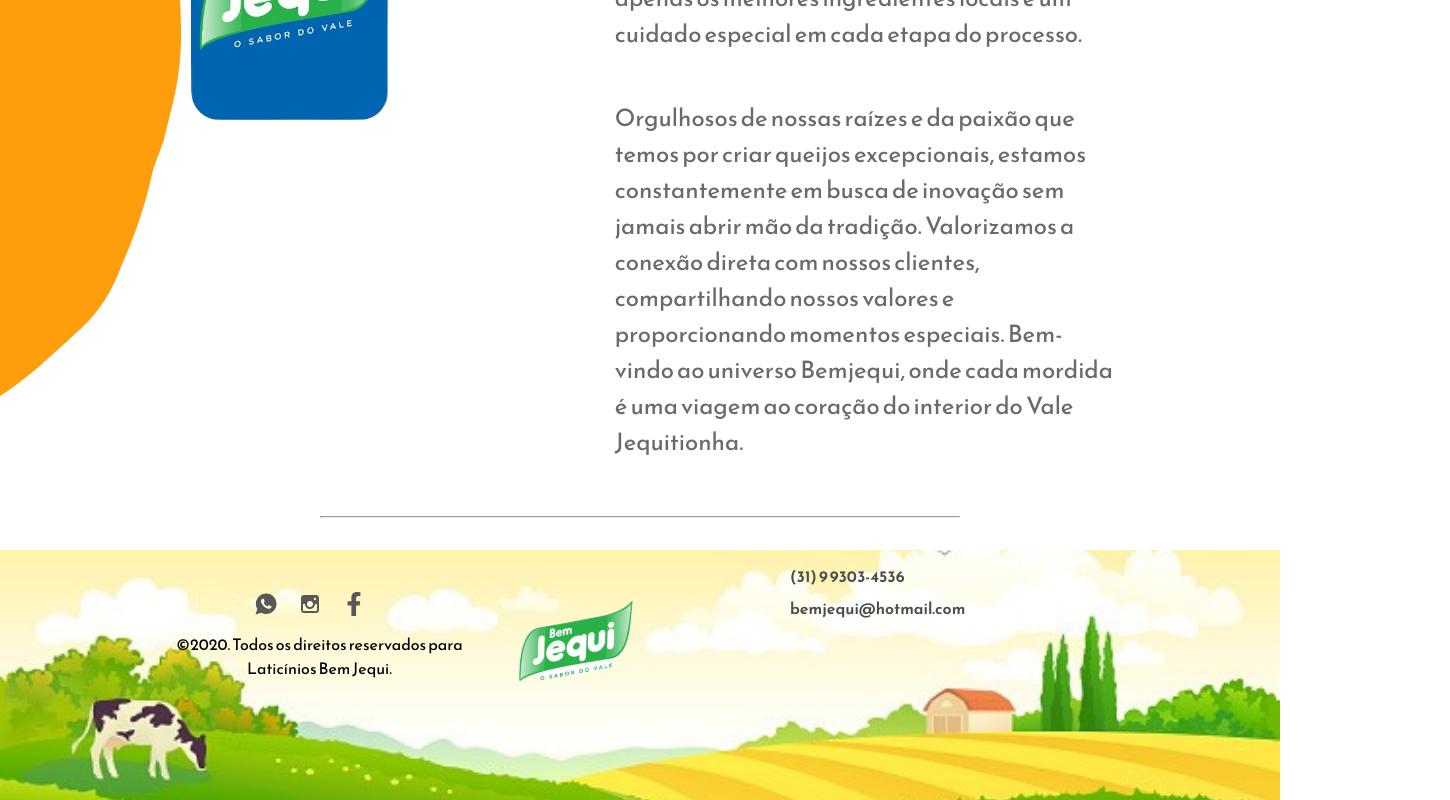
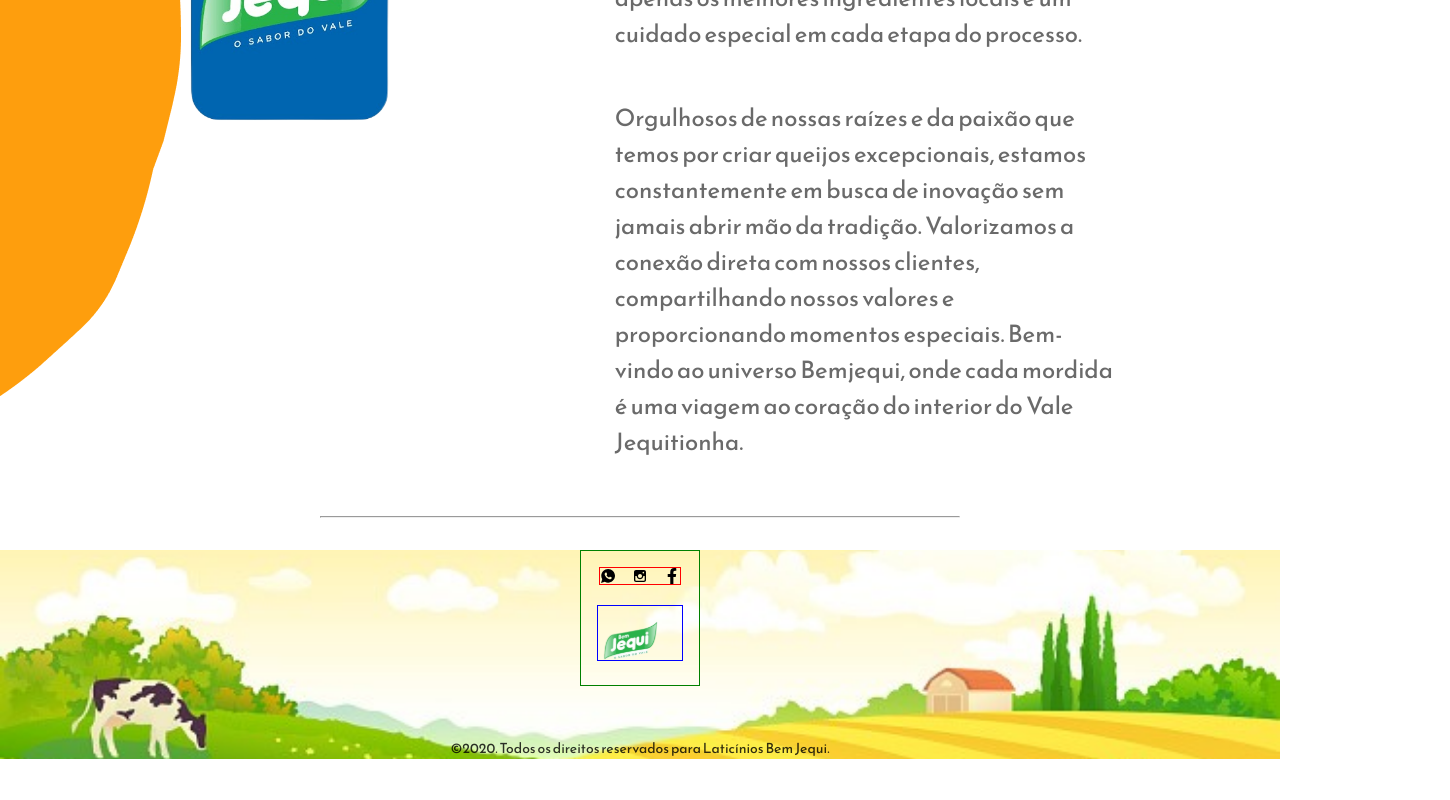
Before and after one commit to ChristieCardoso/landing-page-bemjequi, a React (Create React App) app: page / in a window 1280 px wide. Shown: the part 1651-2451 px from the top of the page, 1450 px wide, since content can reach past the window. After the commit the page ends 2410 px from the top, so only its background shows below. Built offline with nearby package versions, Linux system fonts and the light colour scheme.

Commit message:
removing contact footer

```diff
--- a/src/App.css
+++ b/src/App.css
@@ -7,7 +7,6 @@
 
 img {
   max-width: 100%;
-  height: auto;
 }
 
 hr {
@@ -22,11 +21,14 @@ nav {
   min-height: 90px;
 }
 
-#footer {
+footer {
   background: url(./assets/footer-banner.jpg) no-repeat center/cover;
-  margin: auto;
-  height: 250px;
+  font-size: 16px;
+  display: flex;
+  flex-direction: column;
   width: 100%;
+
+
 }
 
 .App {
@@ -70,7 +72,7 @@ nav {
 .home-bannerImage-container {
   position: absolute;
   top: -124px;
-  right: -170px;
+  right: -10px;
   z-index: -2;
   max-width: 700px;
 }
@@ -132,59 +134,43 @@ nav {
 
 /* Footer */
 
-.footer-wrapper {
+.footer-sections {
   display: flex;
   justify-content: space-evenly;
-  height: 100%;
-  padding: 10px;
-
+  flex-decoration: row;
+  flex-wrap: wrap;
+  gap: 20px;
+  margin: 0px auto;
+  padding: 16px;
+  max-width: 120px;
+  border: 1px solid green;
 }
 
-.footer-section-one {
-  width: 319px;
-  display: block;
-  margin-left: 150px;
-  text-align: center;
+.footer-logo {
+  display: flex;
+  align-items: center;
+  margin: auto;
+  margin-bottom: 8px;
+  border: 1px solid blue;
 }
 
-.footer-logo-container {
-  width: 270px;
-  margin: 1px auto;
-  padding: 5px;
-
+.footer-social-links {
+  display: flex;
+  gap: 16px;
+  cursor: pointer;
+  border: 1px solid red;
 }
 
-.footer-icons {
-  margin-top: 2rem;
-}
-
-
-.footer-icons svg {
-  font-size: 1.5rem;
-  margin-right: 1.25rem;
-  color: #585858;
-  cursor: pointer;
-}
-.text {
-  margin: auto;
-  margin-top: 10px;
-}
-
-.footer-section-two {
-  flex: 1;
+.footer-rodape {
+  min-heading: 60px;
+  margin-top: 52px;
   display: flex;
-  max-width: 330px;
-  margin-right: 150px;
-}
-.footer-section-columns {
-  display: flex;
-  flex-direction: column;
-  margin-right: auto;
-}
-.footer-section-columns span {
-  margin: 0.25rem 0rem;
-  font-weight: 600;
-  color: #4c4c4c;
+  text-align: center;
+  align-items: center;
+  justify-content: center;
+  width: 100%;
+  font-size: 14px;
+  opacity: .8;
 }
 
 /* Button */
--- a/src/components/Footer.js
+++ b/src/components/Footer.js
@@ -12,27 +12,21 @@ const Footer = () => {
     window.open(`https://www.facebook.com/bemjequi`, "_blank");
 
   return (
-    <div className="footer-wrapper" id="footer">
-      <div className="footer-section-one">
-        <div className="footer-icons">
-          <IoLogoWhatsapp onClick={handleWhatsAppClick} />
-          <TiSocialInstagram onClick={handleInstagramClick} />
-          <FaFacebookF onClick={handleFcebookClick} />
+    <footer>
+      <div className="footer-sections" id="footer">
+        <div>
+          <span className="footer-social-links">
+            <IoLogoWhatsapp onClick={handleWhatsAppClick} />
+            <TiSocialInstagram onClick={handleInstagramClick} />
+            <FaFacebookF onClick={handleFcebookClick} />
+          </span>
         </div>
-        <p className="text">
-          ©2020. Todos os direitos reservados para Laticínios Bem Jequi.
-        </p>
+          <img src={Logo} alt="" className="footer-logo" />
       </div>
-      <div className="footer-logo-container">
-        <img src={Logo} alt="" />
+      <div className="footer-rodape">
+        ©2020. Todos os direitos reservados para Laticínios Bem Jequi.
       </div>
-      <div className="footer-section-two">
-        <div className="footer-section-columns">
-          <span>(31) 9 9303-4536</span>
-          <span>bemjequi@hotmail.com</span>
-        </div>
-      </div>
-    </div>
+    </footer>
   );
 };
 
```
Also changed, not shown: src/assets/home-banner-background.png, src/home-banner-background.png (added).
